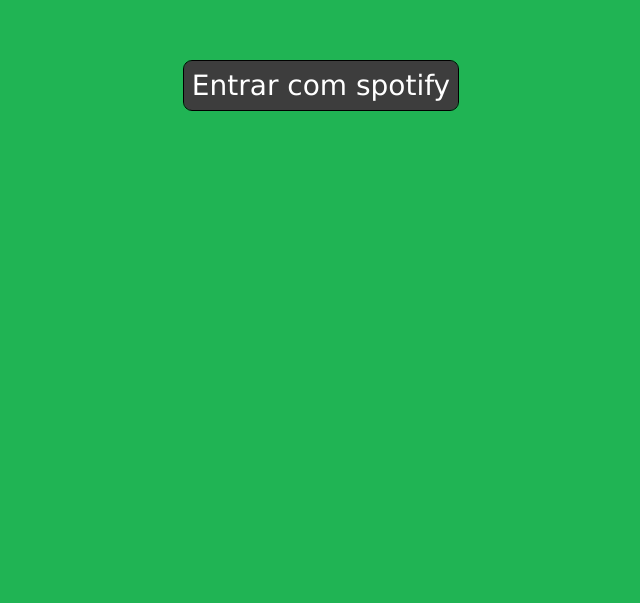
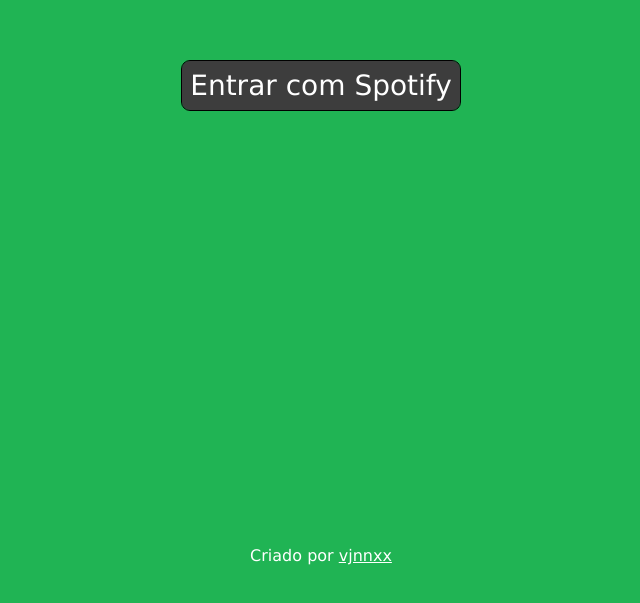
Before and after one commit to vjnnxx/album-picker, a React (Vite) app: page / in a window 1280 px wide. Shown: the part 163-766 px from the top of the page, without its empty margins (319-959 px from the left). Built offline with nearby package versions, Linux system fonts and the light colour scheme; no server answers.

Commit message:
adição do footter

```diff
--- a/index.html
+++ b/index.html
@@ -7,6 +7,13 @@
   </head>
   <body>
     <div id="root"></div>
+
+    <footer class="footer">
+      <p>
+        Criado por <a href="https://github.com/vjnnxx" target="_blank">vjnnxx</a>
+      </p>
+    </footer>
+
     <script type="module" src="./src/main.jsx"></script>
   </body>
 </html>
--- a/src/App.jsx
+++ b/src/App.jsx
@@ -31,10 +31,6 @@
   const fetchAlbum = async () =>{
 
     setLoading(true);
-
-    // const response = await fetch('/getalbum');
-    // const data = await response.json();
-    // setAlbum(data);
 
     fetch('/getalbum')
     .then(response => response.json())
@@ -78,9 +74,8 @@
           <button onClick={fetchAlbum} className="sort">Escolher</button>
         </div>
       ) : (
-        <a href="/login"> <button className="login">Entrar com spotify</button> </a>
+        <a href="/login"> <button className="login">Entrar com Spotify</button> </a>
       )}
-
     </div>
   )
 }
--- a/src/index.css
+++ b/src/index.css
@@ -6,3 +6,8 @@
 * {
   font-family: Verdana, Geneva, Tahoma, sans-serif;
 }
+
+
+.footer{
+  margin-top: 17.5%;
+}
```
Also changed, not shown: home.html (deleted, +0 -11 lines), src/App.css (line endings or trailing spaces).
